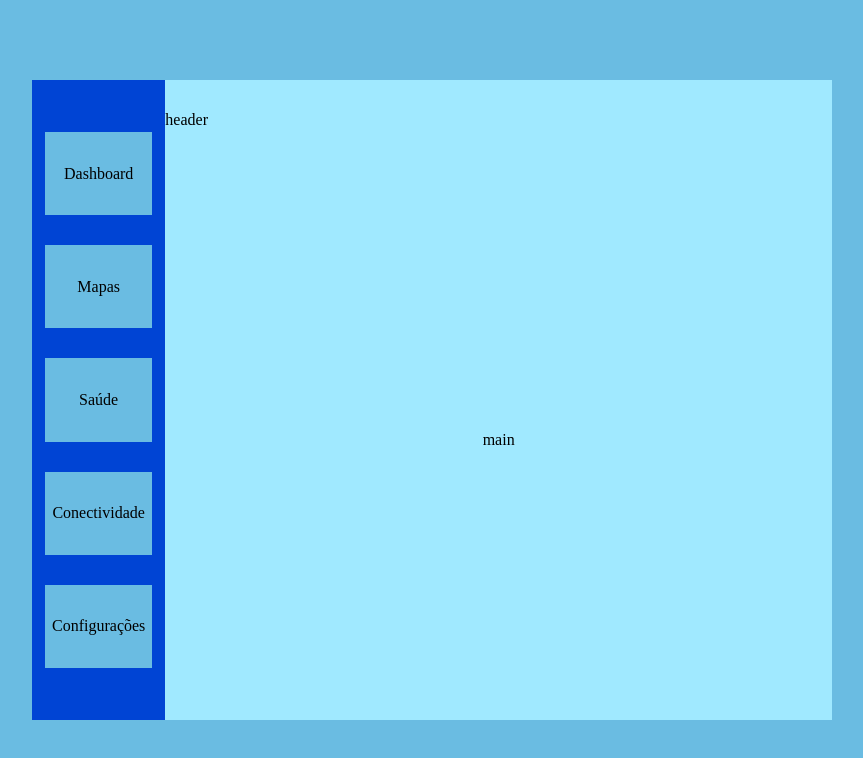
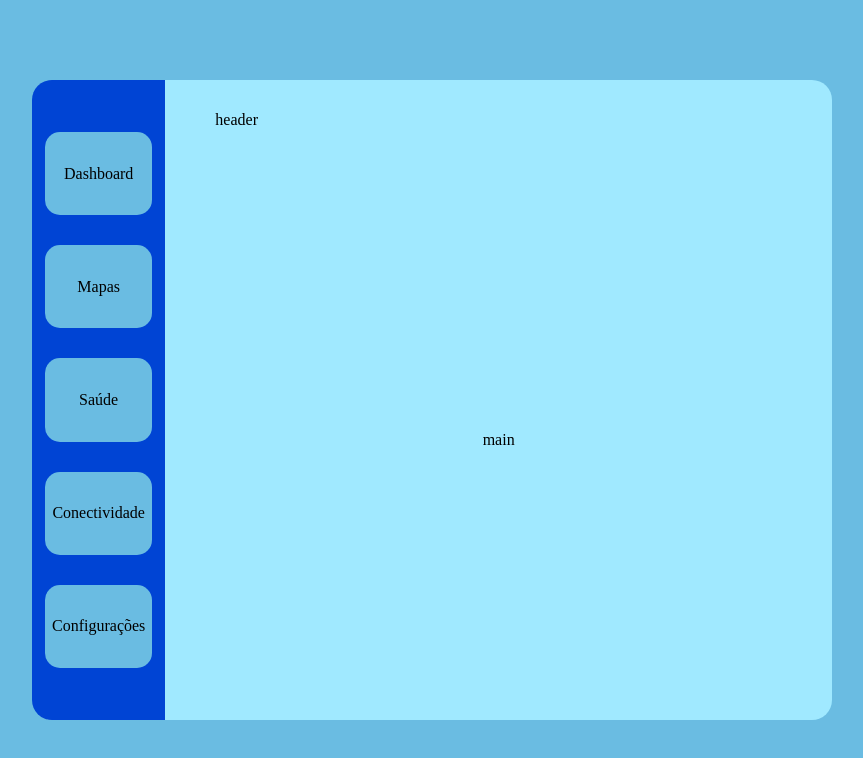
Before and after one commit to AvsWilliam/monitor_biosinais, a React (Vite) app in the folder Safe_Pet/: page / in a window 1280 px wide. Shown: the top 758 px of the page, without its empty margins (208-1071 px from the left). Built offline with nearby package versions, Linux system fonts and the light colour scheme.

Commit message:
Update Dashboard.css

```diff
--- a/Safe_Pet/src/styles/Dashboard.css
+++ b/Safe_Pet/src/styles/Dashboard.css
@@ -41,6 +41,7 @@ body{
   align-items: center;
   justify-content:center;
   gap: 30px;
+  border-radius: 20px 0px 0px 20px;
 }
 
 .main{
@@ -50,6 +51,7 @@ body{
   grid-template-areas:
 	"header"
         "content";
+
 }
 
 
@@ -58,6 +60,9 @@ body{
   grid-area:header;
   background-color:#a0e9ff;
   align-items: center;
+  border-radius: 0px 20px 0px 0px;
+  padding-left: 50px;
+  justify-content:left;
 
 }
 
@@ -67,6 +72,7 @@ body{
   background-color:#a0e9ff;
   justify-content: center;
   align-items: center;
+  border-radius: 0px 0px 20px 0px;
 }
 
 .option_button{
@@ -78,6 +84,7 @@ body{
   height: 13%;
   width: 80%;
   transition: background 0.5s;
+  border-radius: 15px;
 }
 
 .option_button: hover{
```
